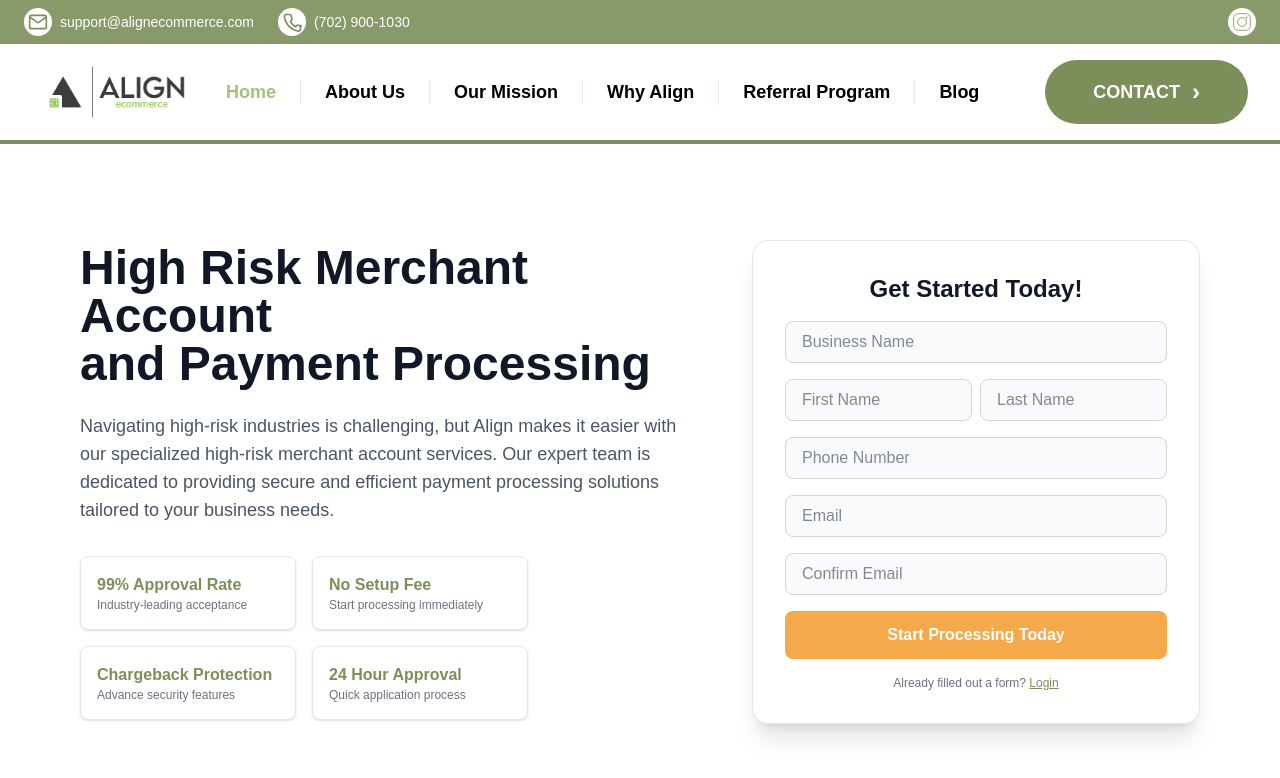
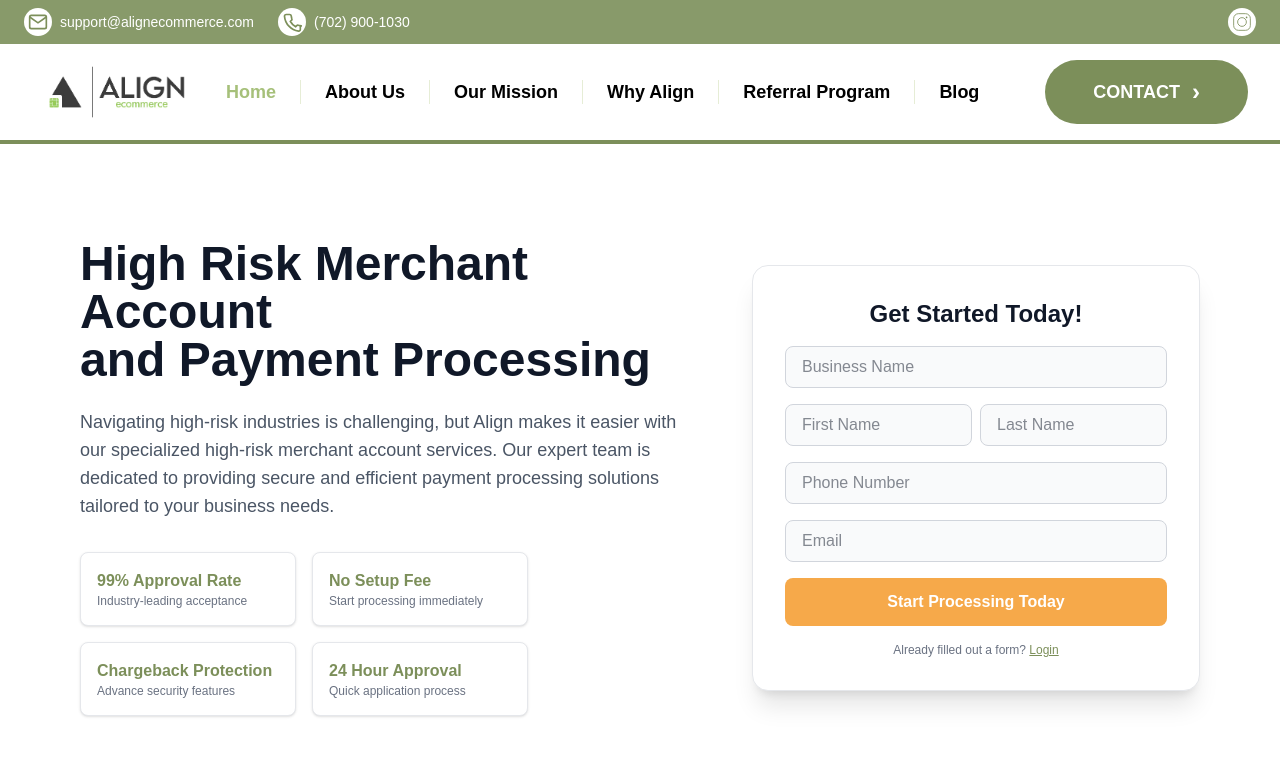
Before and after one commit to Jonathan-Atkins/align_ecommerce, a Next.js app: page / in a window 1280 px wide. Shown: the top 778 px of the page. Built offline with nearby package versions, Linux system fonts and the light colour scheme.

Commit message:
Remove confirm email input from HeroSection form for simplification

```diff
--- a/src/app/HeroSection.tsx
+++ b/src/app/HeroSection.tsx
@@ -63,11 +63,6 @@ export default function HeroSection() {
                 placeholder="Email"
                 className="w-full px-4 py-2 rounded-lg border border-gray-300 dark:border-gray-600 bg-gray-50 dark:bg-gray-700 text-gray-900 dark:text-white"
               />
-              <input
-                type="email"
-                placeholder="Confirm Email"
-                className="w-full px-4 py-2 rounded-lg border border-gray-300 dark:border-gray-600 bg-gray-50 dark:bg-gray-700 text-gray-900 dark:text-white"
-              />
               <button
                 type="submit"
                 className="w-full bg-[#F6A94A] hover:bg-[#e08a1b] text-white font-bold py-3 rounded-lg transition-colors"
```
